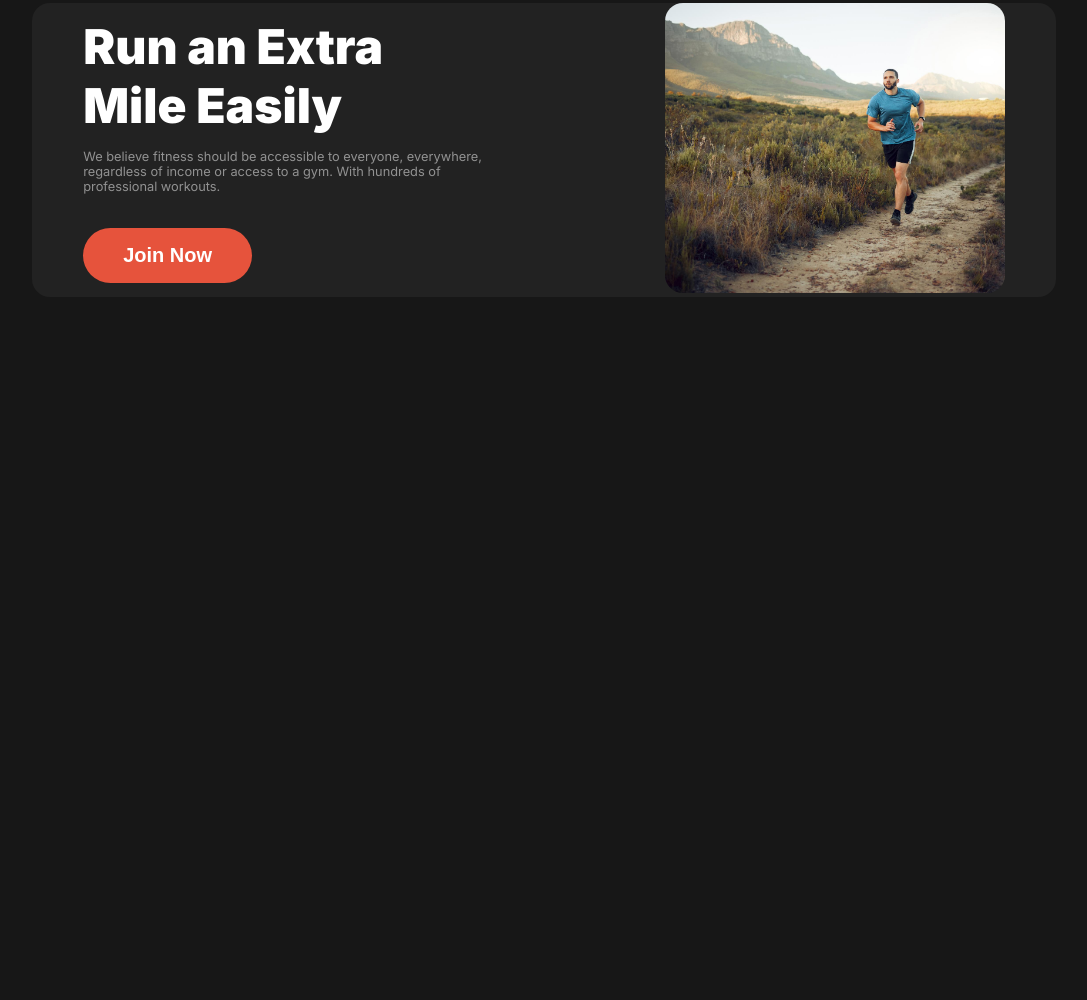
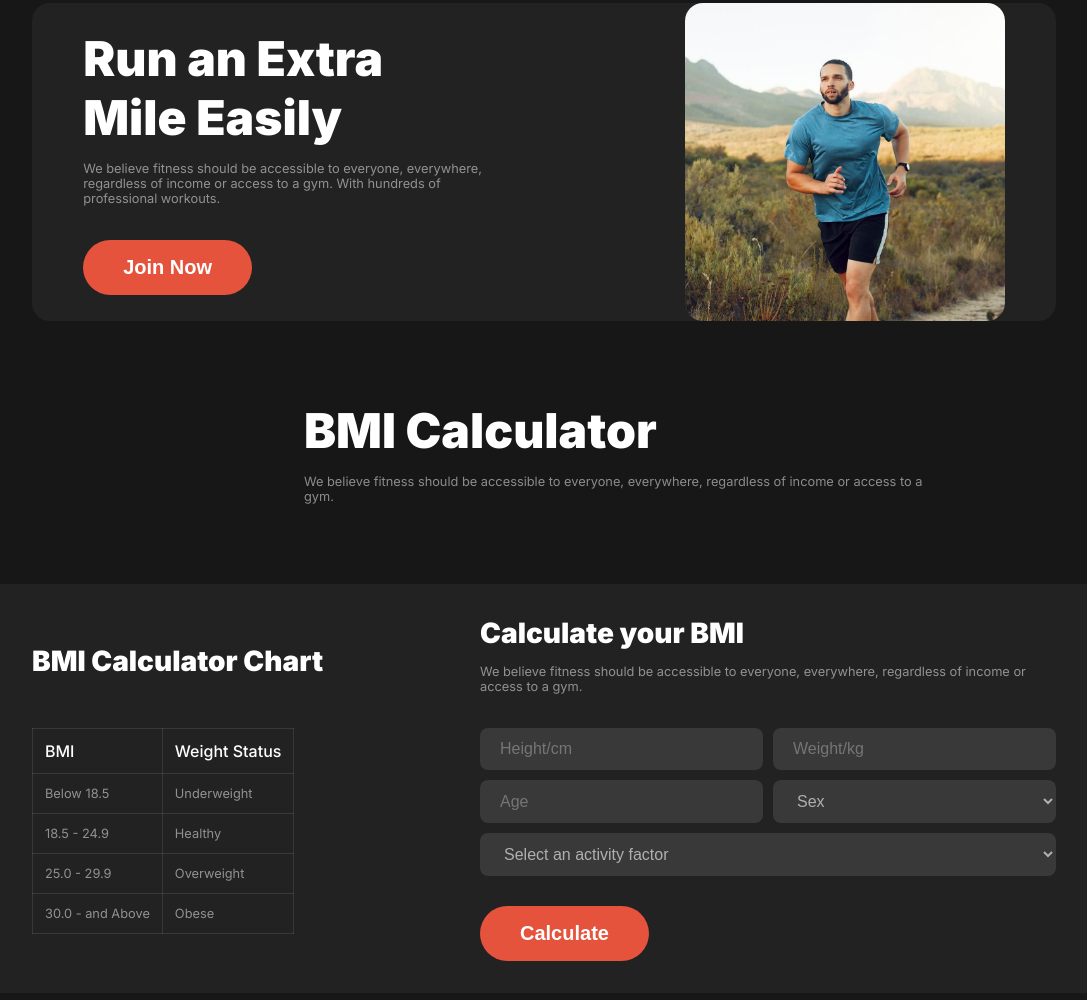
Before and after one commit to Khadiza13/Fitness_web, a plain HTML site: page index.html in a window 1280 px wide. Shown: the part 1345-2345 px from the top of the page, without its empty margins (96-1183 px from the left). Before the commit the page ends 1674 px from the top, so only its background shows below. Drawn offline with Linux system fonts and the light colour scheme.

Commit message:
BMI added

```diff
--- a/index.html
+++ b/index.html
@@ -89,5 +89,60 @@
             </div>
         </div>
     </section>
+    <section class="bmi">
+        <div class="bmi-1">
+           <h2>BMI Calculator</h2>
+           <p>We believe fitness should be accessible to everyone, everywhere, regardless of income or access to a gym.</p>
+        </div>
+        <div class="bmi-2">
+            <div class="bmi2-container">
+            <div class="bmi-table">
+                <h2>BMI Calculator Chart</h2>
+                <table>
+                    <tr>
+                      <th>BMI</th>
+                      <th>Weight Status</th>
+                    </tr>
+                    <tr>
+                      <td>Below 18.5</td>
+                      <td>Underweight</td>
+                    </tr>
+                    <tr>
+                      <td>18.5 - 24.9</td>
+                      <td>Healthy</td>
+                    </tr>
+                    <tr>
+                        <td>25.0 - 29.9</td>
+                        <td>Overweight</td>
+                    </tr>
+                    <tr>
+                        <td>30.0 - and Above</td>
+                        <td>Obese</td>
+                    </tr>
+                  </table>
+            </div>
+            <div class="bmi-form">
+                <h2>Calculate your BMI</h2>
+                <p>We believe fitness should be accessible to everyone, everywhere, regardless of income or access to a gym. </p>
+                <form>
+                    <input type="number" name="" id="" placeholder="Height/cm">
+                    <input type="number" name="" id="" placeholder="Weight/kg">
+                    <input type="number" name="" id="" placeholder="Age">
+                    <select id="" name="">
+                        <option value="Sex">Sex</option>
+                        <option value="male">Male</option>
+                        <option value="female">Female</option>
+                    </select>
+                    <select id="factor" name="">
+                        <option value="factor">Select an activity factor</option>
+                        <option value="no">No Exercise</option>
+                        <option value="daily">Daily Exercise</option>
+                    </select>
+                </form>
+                <button class="btn-2 back">Calculate</button>
+            </div>
+        </div>
+        </div>
+    </section>
 </body>
 </html>
--- a/style.css
+++ b/style.css
@@ -7,8 +7,6 @@
 }
 body {
   font-family: "Inter", sans-serif;
-  width: 80%;
-  margin: 2rem auto;
   background-color: rgb(0 0 0 / 91%);
 }
 /* Shared style */
@@ -16,6 +14,10 @@ body {
   color: rgb(230, 83, 60);
 }
 /* navbar */
+.header {
+  width: 80%;
+  margin: 2rem auto;
+}
 .nav {
   display: flex;
   justify-content: space-between;
@@ -171,6 +173,10 @@ body {
 }
 
 /* Habit section */
+.habit {
+  width: 80%;
+  margin: 2rem auto;
+}
 .habit-container {
   text-align: center;
   margin-bottom: 100px;
@@ -218,8 +224,11 @@ body {
 
 /* Run section */
 .run {
+  width: 80%;
+  margin: 2rem auto;
   border-radius: 18px;
   background: rgb(34, 34, 34);
+  margin-bottom: 80px;
 }
 .run-container {
   width: 90%;
@@ -244,13 +253,113 @@ body {
   text-align: left;
   margin-bottom: 34px;
 }
+.run-img {
+  overflow: hidden;
+  border-radius: 18px;
+  padding-top: 2rem;
+  padding-bottom: 2rem;
+}
 .run-img img {
-  width: 340px;
-  height: 290px;
+  width: 320px;
+  height: 250px;
   object-fit: cover;
-  border-radius: 18px;
+  transform: scale(2.5);
+  translate: -130px 28%;
 }
 
+/* BMI part */
+.bmi-1 {
+  max-width: 40rem;
+  margin-left: 400px;
+  margin-bottom: 80px;
+}
+.bmi-1 h2 {
+  color: white;
+  font-size: 3rem;
+  font-weight: 900;
+  text-align: left;
+  margin-bottom: 14px;
+}
+.bmi-1 p {
+  color: rgba(255, 255, 255, 0.5);
+  font-size: 0.8rem;
+  font-weight: 400;
+  text-align: left;
+}
+.bmi-2 {
+  background: rgb(34, 34, 34);
+  margin-bottom: 80px;
+}
+.bmi2-container {
+  width: 80%;
+  margin: auto;
+  padding: 2rem 0 2rem 0;
+  background: rgb(34, 34, 34);
+  display: flex;
+  justify-content: space-between;
+  align-items: center;
+}
+.bmi-table h2 {
+  color: white;
+  font-size: 1.75rem;
+  font-weight: 900;
+  text-align: left;
+  margin-bottom: 50px;
+}
+.bmi-table table,
+th,
+td {
+  border: 1px solid rgba(255, 255, 255, 0.1);
+  border-collapse: collapse;
+  padding: 12px;
+}
+.bmi-table th {
+  color: white;
+  font-size: 1rem;
+  font-weight: 500;
+  text-align: left;
+}
+.bmi-table td {
+  color: rgba(255, 255, 255, 0.5);
+  font-size: 0.8rem;
+  font-weight: 400;
+  text-align: left;
+}
+.bmi-form h2 {
+  color: white;
+  font-size: 1.75rem;
+  font-weight: 900;
+  text-align: left;
+  margin-bottom: 14px;
+}
+.bmi-form p {
+  color: rgba(255, 255, 255, 0.5);
+  font-size: 0.8rem;
+  max-width: 36rem;
+  font-weight: 400;
+  text-align: left;
+  margin-bottom: 34px;
+}
+.bmi-form form {
+  display: grid;
+  grid-template-columns: repeat(2, 1fr);
+  gap: 10px;
+  margin-bottom: 30px;
+}
+.bmi-form form input[type="number"],
+select {
+  border-radius: 8px;
+  background: rgba(255, 255, 255, 0.1);
+  border: none;
+  padding: 12px 40px 12px 20px;
+  color: rgba(255, 255, 255, 0.6);
+  font-size: 1rem;
+  font-weight: 400;
+  text-align: left;
+}
+#factor {
+  grid-column: 1 / span 2;
+}
 /* Responsive */
 @media screen and (max-width: 576px) {
   .navbar-items {
```
